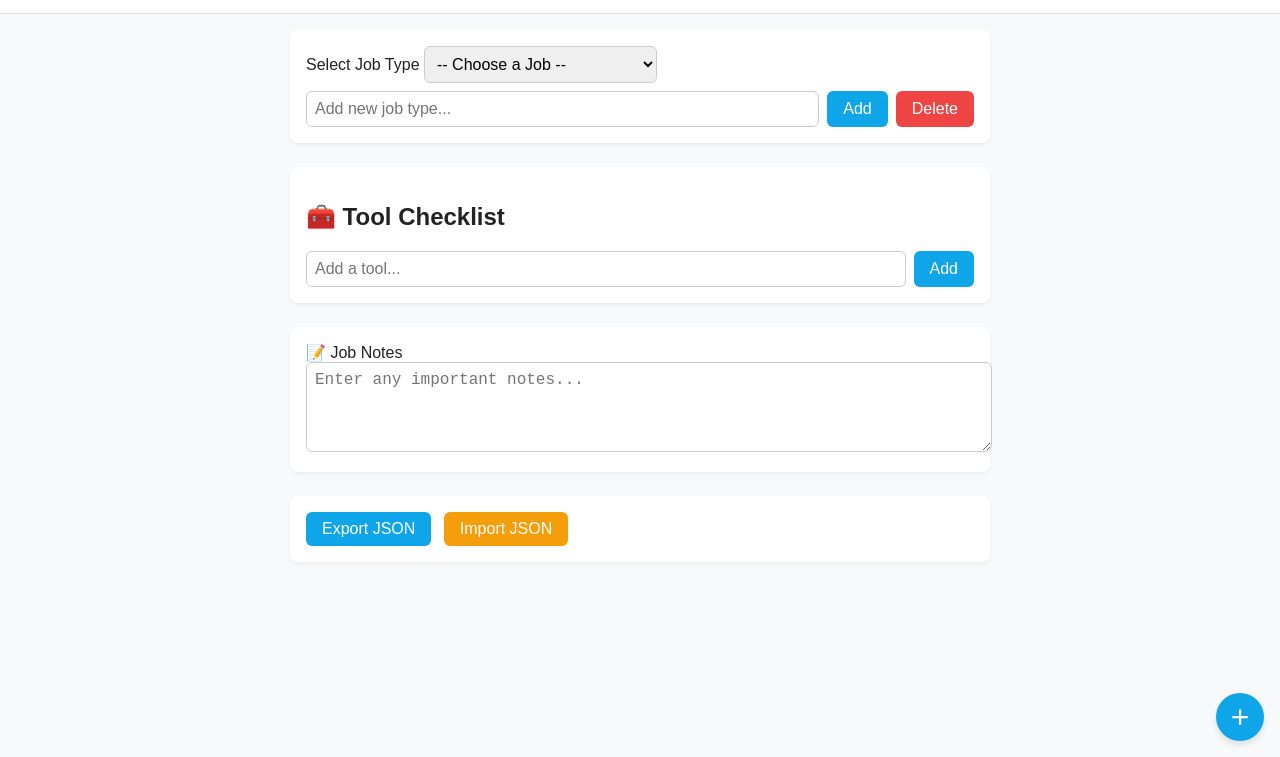
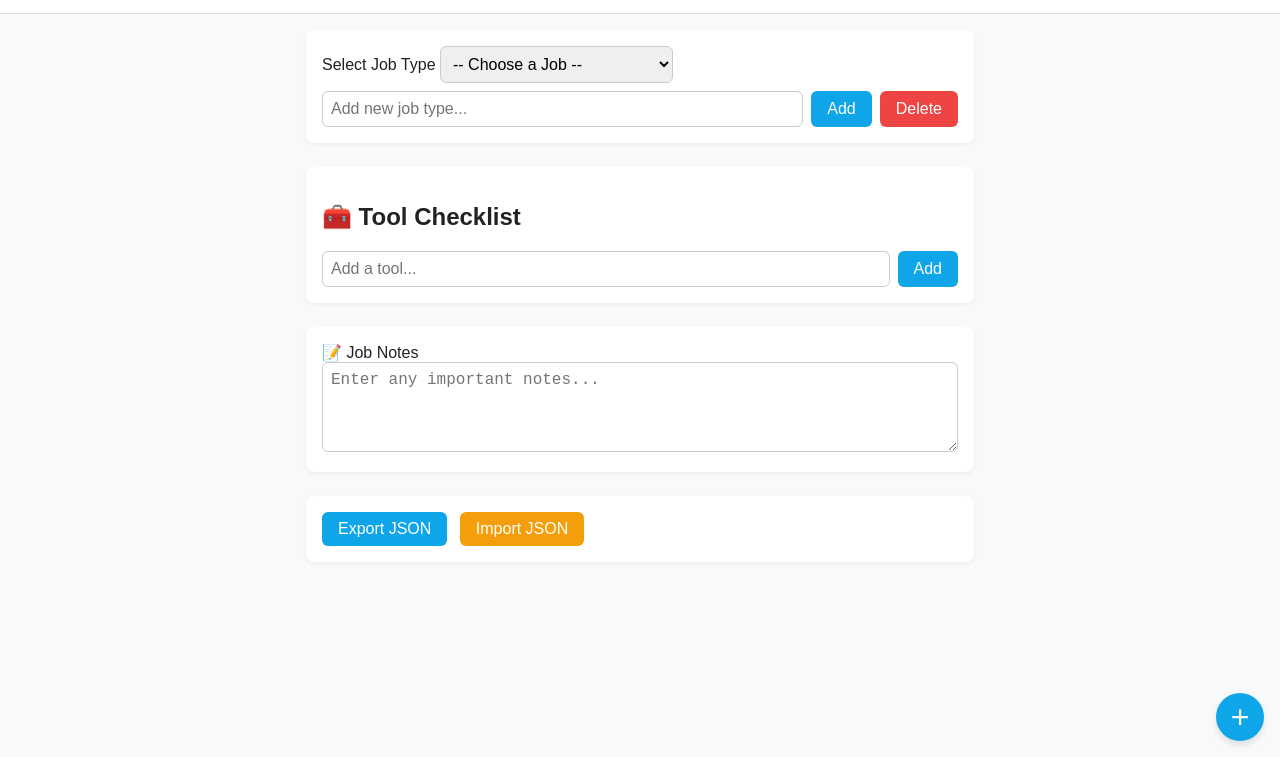
Before and after one commit to AchieverDc/Network-Engineer-Toolkit, a plain HTML site: page index.html in a window 1280 px wide. Shown: the part 43-800 px from the top of the page. Drawn offline with Linux system fonts and the light colour scheme.

Commit message:
Updated Stylesheet

```diff
--- a/style.css
+++ b/style.css
@@ -1,8 +1,19 @@
+* {
+  box-sizing: border-box;
+}
+
+html {
+  max-width: 100%;
+  overflow-x: hidden;
+}
+
 body {
   margin: 0;
   font-family: sans-serif;
   background: #f8f9fa;
   color: #222;
+  max-width: 100%;
+  overflow-x: hidden;
 }
 
 header {
@@ -36,6 +47,7 @@ h1 {
   padding: 1rem;
   max-width: 700px;
   margin: auto;
+  width: 100%;
 }
 
 .section {
@@ -44,6 +56,8 @@ h1 {
   padding: 1rem;
   margin-bottom: 1.5rem;
   box-shadow: 0 2px 4px rgba(0, 0, 0, 0.05);
+  width: 100%;
+  box-sizing: border-box;
 }
 
 .row {
```
